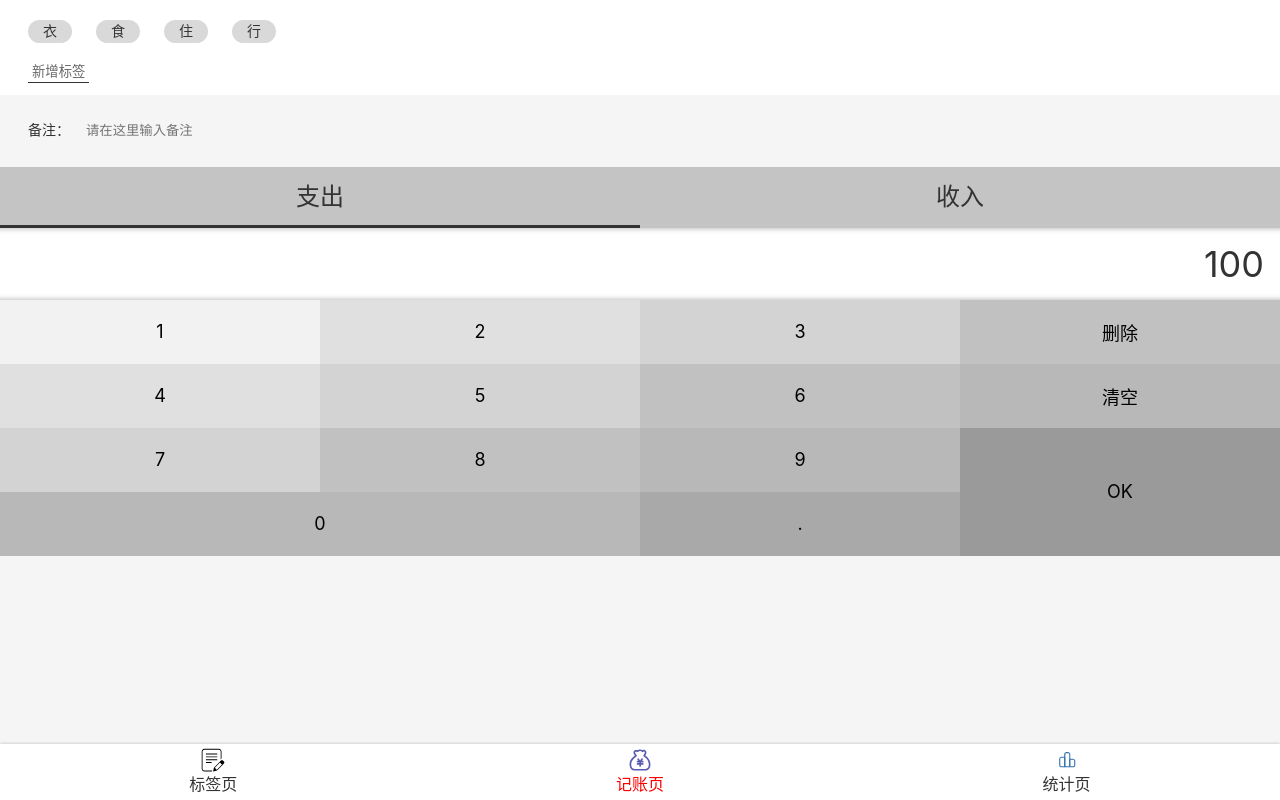
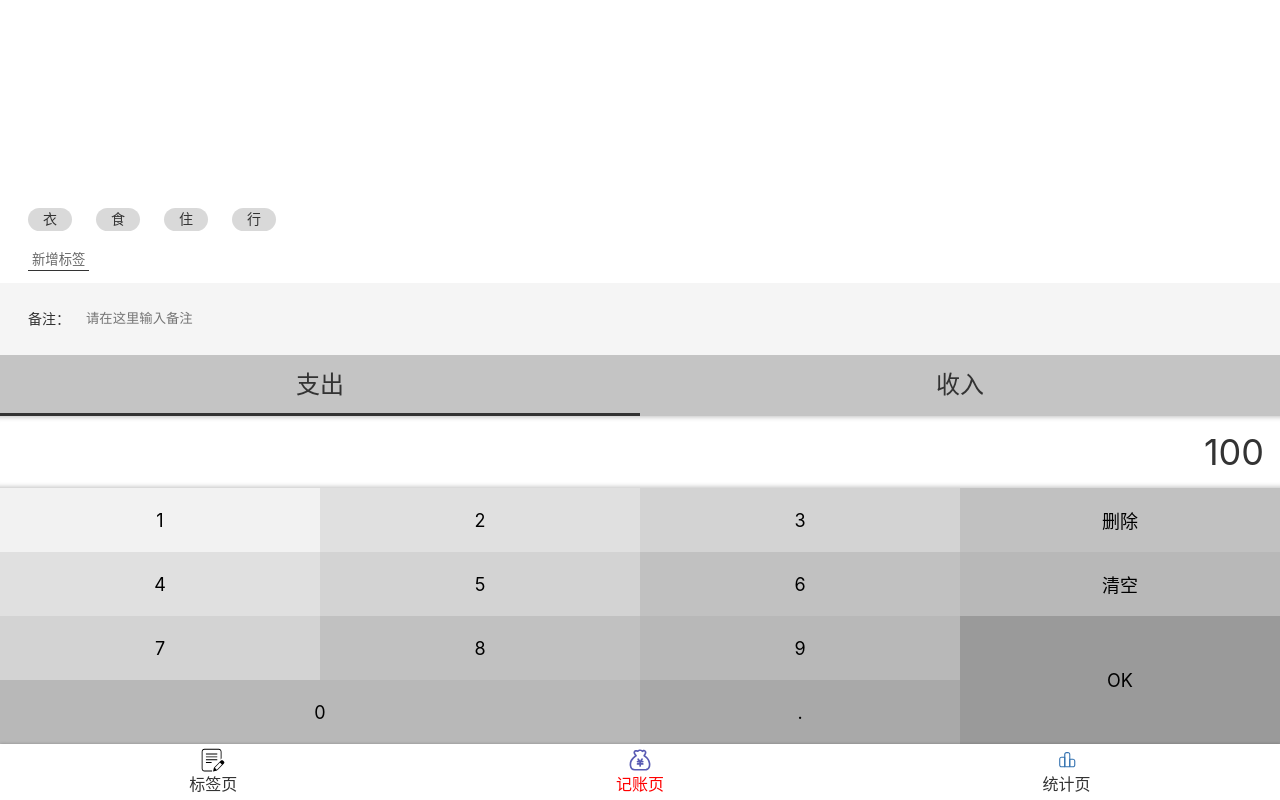
Before and after one commit to wbh1328551759/mymoneybook-2, a React app: page /#/money in a window 1280 px wide. Built offline with nearby package versions, Linux system fonts and the light colour scheme.

Commit message:
Money.tsx UI 完成

```diff
--- a/src/components/Layout.tsx
+++ b/src/components/Layout.tsx
@@ -17,7 +17,7 @@
 const Layout = (props: any) => {
   return (
     <Wrapper>
-      <Main>
+      <Main className={props.className}>
         {props.children}
       </Main>
       <Nav/>
--- a/src/views/Money.tsx
+++ b/src/views/Money.tsx
@@ -5,6 +5,11 @@
 const TagsSection = styled.section`
   background: #FFFFFF;
   padding: 12px 16px;
+  flex-grow: 1;
+  display: flex;
+  flex-direction: column;
+  justify-content: flex-end;
+  align-items: flex-start;
   >ol{
     >li{
       background: #D9D9D9;
@@ -117,10 +122,14 @@
   }
 `;
 
+const MyLayout = styled(Layout)`
+  display:flex;
+  flex-direction: column;
+`;
 
 function Money() {
   return (
-    <Layout>
+    <MyLayout>
       <TagsSection>
         <ol>
           <li>衣</li>
@@ -165,8 +174,7 @@
           <button className="dot">.</button>
         </div>
       </NumberPadSection>
-
-    </Layout>
+    </MyLayout>
   );
 }
 
```
